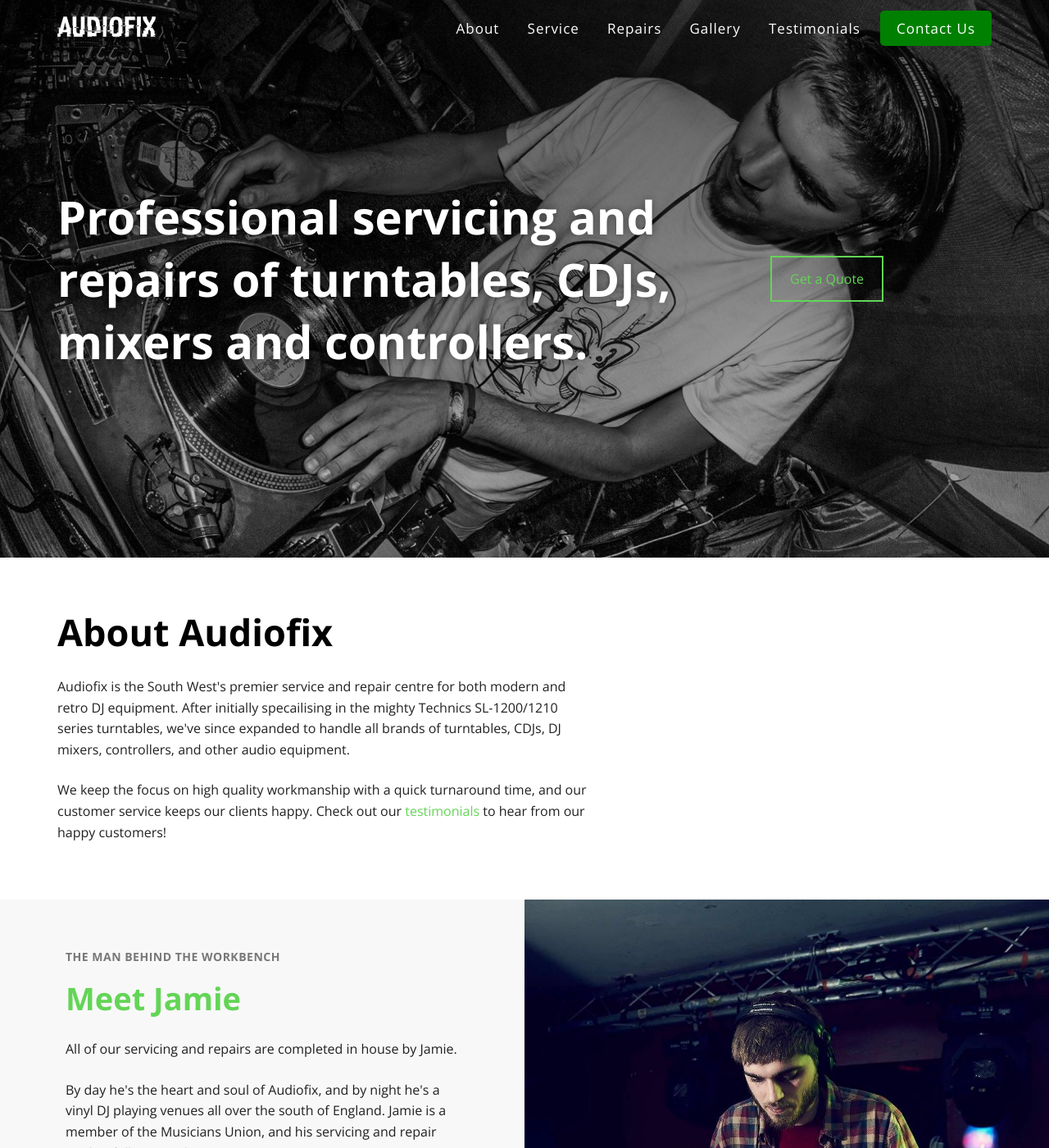
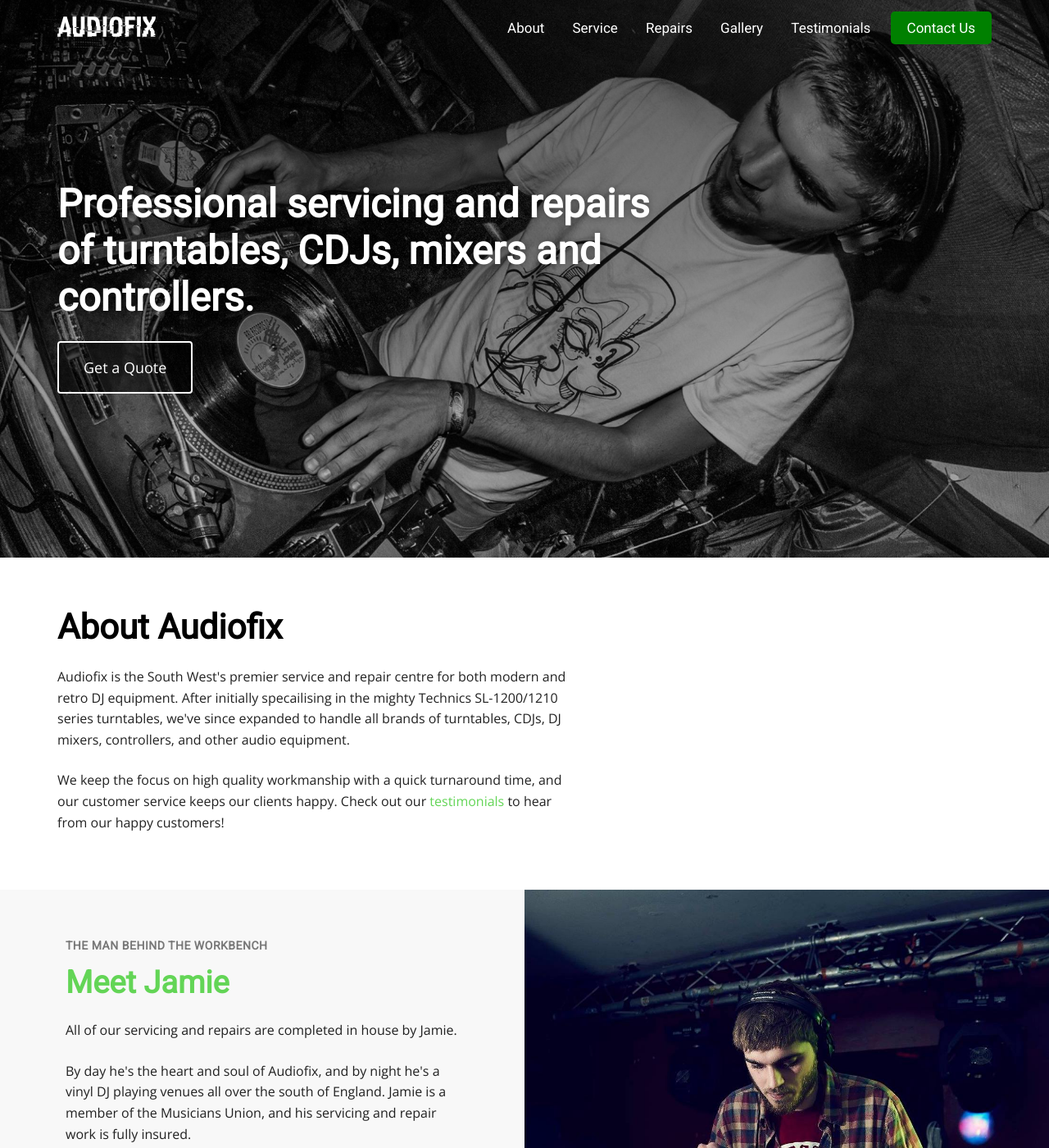
Before and after one commit to audiofix/audiofix.github.co, a Jekyll site: the page built from index.html, in a window 1280 px wide and 1400 px high. Shown: the whole window at 82% size. Built offline with Jekyll 4.4.1, drawn with Linux system fonts in a browser that asks for light colours; some web fonts are replaced; some of the changed text lies outside the part shown.

Commit message:
Many fixes

```diff
--- a/_includes/head.html
+++ b/_includes/head.html
@@ -2,7 +2,7 @@
   <meta charset="utf-8">
   <meta http-equiv="X-UA-Compatible" content="IE=edge">
   <meta name="viewport" content="width=device-width, initial-scale=1">
-  <link href="https://fonts.googleapis.com/css?family=Copse|Open+Sans:400,400i,700" rel="stylesheet">
+  <link href="https://fonts.googleapis.com/css?family=Open+Sans:400,400i,700|Roboto" rel="stylesheet">
   <link rel="stylesheet" href={{ "/assets/main.css" | prepend: site.url }}>
   <title>Audiofix</title>
 
--- a/_sass/_base.scss
+++ b/_sass/_base.scss
@@ -15,10 +15,9 @@ img {
   max-width: 100%;
 }
 section {
-  padding: 45px 15px;
-  @media (min-width: 980px){
-    padding-left: 0;
-    padding-right: 0;
+  padding: 30px 0;
+  @include for-tablet-portrait-up {
+    padding: 45px 0;
   }
 }
 p, blockquote {
@@ -26,12 +25,15 @@ p, blockquote {
   color: $copy-colour;
 }
 h1, h2, h3, h4 {
-  font-family: 'Copse', $base-font-family;
+  font-family: $headings-font-family;
   color: #000;
   margin: 0;
 }
 h2 {
-  font-size: 45px;
+  font-size: 24px;
+  @include for-tablet-portrait-up {
+    font-size: 42px;
+  }
 }
 p {
   font-size: 16px;
--- a/_sass/_header.scss
+++ b/_sass/_header.scss
@@ -11,10 +11,11 @@
     justify-content: space-between;
     align-items: center;
     flex-wrap: wrap-reverse;
-    padding: 20px 15px;
+    padding: 15px 10px;
     transition: 0.3s ease;
-    @include for-tablet-portrait-up {
+    @include for-tablet-landscape-up {
       margin-top: 0;
+      padding: 20px 15px;
     }
   }
   .menu-open {
@@ -25,7 +26,7 @@
     display: flex;
     align-items: center;
     justify-content: space-between;
-    @include for-tablet-portrait-up {
+    @include for-tablet-landscape-up {
       flex: 0 0 25%;
     }
   }
@@ -35,7 +36,7 @@
     }
   }
   button {
-    @include for-tablet-portrait-up {
+    @include for-tablet-landscape-up {
       display: none;
     }
   }
@@ -44,7 +45,7 @@
     flex: 0 0 100%;
     padding: 15px 0;
     border-bottom: 1px solid transparent;
-    @include for-tablet-portrait-up {
+    @include for-tablet-landscape-up {
       padding: 0;
       margin: 0;
       flex: 0 0 74%;
@@ -53,22 +54,21 @@
     }
     a, span {
       display: block;
-      font-family: 'Copse', $base-font-family;
+      font-family: $headings-font-family;
       padding: 15px 10px;
       font-size: 15px;
       font-weight: normal;
       text-align: center;
-      letter-spacing: 1px;
       transition: 0.4s ease;
-      @include for-tablet-portrait-up {
-          color: #fff;
-          font-size: 16px;
-          margin-left: 10px;
-          text-align: left;
-          display: inline;
+      @include for-tablet-landscape-up {
+        color: #fff;
+        font-size: 16px;
+        margin-left: 10px;
+        text-align: left;
+        display: inline;
       }
       @include for-tablet-landscape-up {
-          font-size: 17px;
+        font-size: 17px;
       }
     }
     .btn {
@@ -76,12 +76,13 @@
       border-radius: 5px;
       padding: 10px 20px;
       margin-bottom: 20px;
-      @include for-tablet-portrait-up {
+      color: #fff;
+      @include for-tablet-landscape-up {
         margin-bottom: 0;
       }
     }
   }
-  @include for-tablet-portrait-up {
+  @include for-tablet-landscape-up {
     position: fixed;
   }
 }
@@ -102,7 +103,6 @@
 }
 
 // Hamburger with thanks to Jonathon Suh
-
 .hamburger {
   padding: 15px 15px;
   display: inline-block;
--- a/_sass/_layout.scss
+++ b/_sass/_layout.scss
@@ -12,62 +12,71 @@
 .container {
   max-width: 1170px;
   margin: 0px auto;
-  padding: 0 15px;
+  padding: 0;
+  h1, h2, h3, h4, p {
+    padding-left: 15px;
+    padding-right: 15px;
+  }
 }
 .hero {
   background: linear-gradient(rgba(0,0,0,0.6), rgba(0,0,0,0.2)), url(/assets/img/jamie2.jpg) no-repeat left center;
   background-size: cover;
-  min-height: 400px;
+  min-height: 550px;
   display: flex;
   align-items: center;
   justify-content: flex-start;
   margin-top: -100px;
-  @include for-big-phones-up {
-    min-height: 320px;
-    background-size: 165%;
-  };
   @include for-tablet-portrait-up {
     min-height: 500px;
     background-size: 120%;
-    margin-top: 0;
   };
   @include for-tablet-landscape-up {
+    margin-top: 0;
     min-height: 680px;
     background-size: 110%;
   };
   .hero-copy {
-    width: 1140px;
-    max-width: 100%;
-    margin: 0px auto;
+    margin: 0 auto;
+    padding: 10px;
+    text-align: center;
+    @include for-big-phones-up {
+      max-width: 350px;
+    }
+    @include for-tablet-landscape-up {
+      padding: 15px;
+      max-width: 100%;
+    }
+    @include for-desktop-up {
+      width: 1140px;
+      text-align: left;
+      padding: 0;
+    }
     h1 {
-      max-width: 870px;
-      font-family: 'Copse', $base-font-family;
       color: #fff;
       text-shadow: 0 0 10px rgba(0, 0, 0, 0.4);
-      font-size: 56px;
+      font-size: 22px;
+      margin-bottom: 45px;
+      @include for-tablet-landscape-up {
+        max-width: 750px;
+        font-size: 48px;
+      }
     }
-    @include for-tablet-portrait-up {
-      display: flex;
-      align-items: center;
-    };
-  }
-  .hero-cta {
-    border: 2px solid $brand-color;
-    padding: 15px 22px;
+    .hero-cta {
+      border: 2px solid #fff;
+      border-radius: 4px;
+      color: #fff;
+      padding: 10px 14px;
+      font-size: 16px;
+      background: rgba(0,0,0,0.5);
+      @include for-tablet-landscape-up {
+        padding: 18px 30px;
+        font-size: 18px;
+      }
+    }
   }
 }
 #about {
   padding-top: 60px;
-  // .container {
-  //   h1, p {
-  //     margin-left: auto;
-  //     margin-right: auto;
-  //   }
-  // }
-  h1 {
-    padding-bottom: 1em;
-    max-width: 670px;
-  }
 }
 #jamie {
   padding-top: 0;
@@ -208,10 +217,14 @@
   justify-content: flex-start;
   align-items: stretch;
   background: #f8f8f8;
-  padding: 20px;
+  padding: 20px 0;
   margin-bottom: 30px;
   min-height: 320px;
+  @include for-tablet-portrait-up {
+    padding: 20px 10px;
+  };
   @include for-tablet-landscape-up {
+    padding: 20px;
     flex: 0 0 48%;
   };
   .card_heading {
--- a/_sass/relevantandsexy.scss
+++ b/_sass/relevantandsexy.scss
@@ -1,6 +1,7 @@
 @charset "utf-8";
 
 $base-font-family: 'Open Sans', "HelveticaNeue-Light", "Helvetica Neue Light", "Helvetica Neue", Helvetica, Arial, "Lucida Grande", sans-serif;
+$headings-font-family: 'Roboto', $base-font-family;
 $base-font-size:   16px;
 $base-font-weight: 400;
 $small-font-size:  $base-font-size * 0.875;
--- a/index.html
+++ b/index.html
@@ -5,7 +5,7 @@ layout: default
 <div class="hero">
   <div class="hero-copy">
     <h1>Professional servicing and repairs of turntables, CDJs, mixers and controllers.</h1>
-    <a class="hero-cta" href="#contact">Get a Quote</a>
+    <a class="hero-cta smooth-scroll" href="#contact">Get a Quote</a>
   </div>
 </div>
 
@@ -14,7 +14,7 @@ layout: default
   <div class="container">
     <h2>About Audiofix</h2>
     <p>Audiofix is the South West's premier service and repair centre for both modern and retro DJ equipment. After initially specailising in the mighty Technics SL-1200/1210 series turntables, we've since expanded to handle all brands of turntables, CDJs, DJ mixers, controllers, and other audio equipment.</p>
-    <p>We keep the focus on high quality workmanship with a quick turnaround time, and our customer service keeps our clients happy. Check out our <a href="#testimonials" class="smooth_scroll">testimonials</a> to hear from our happy customers!</p>
+    <p>We keep the focus on high quality workmanship with a quick turnaround time, and our customer service keeps our clients happy. Check out our <a href="#testimonials" class="smooth-scroll">testimonials</a> to hear from our happy customers!</p>
   </div>
 
 </section>
```
Also changed, not shown: other parts of index.html (+1 -1 lines), 6 other files.
